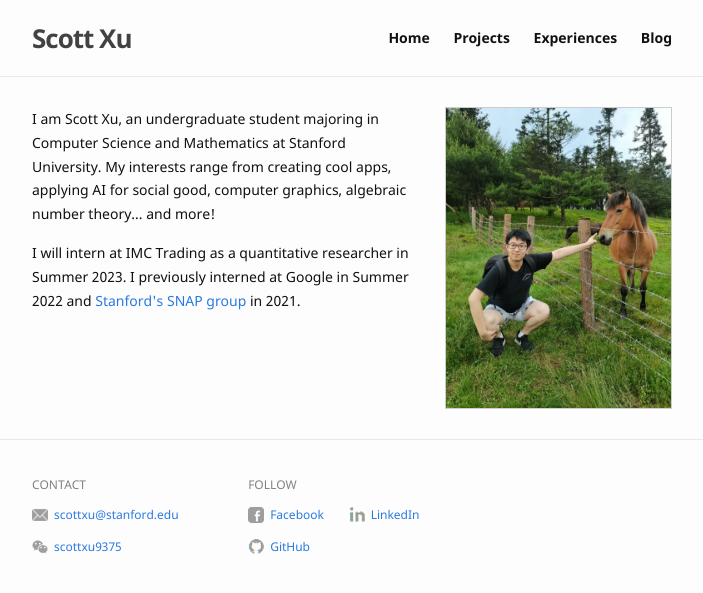
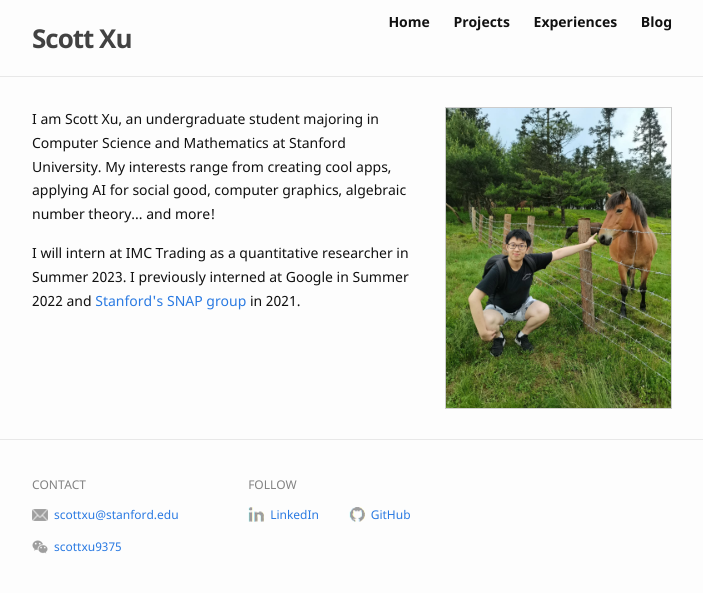
Before and after one commit to zichuan-scott-xu/personal_website, a Jekyll site: the page built from index.md, in a window 1280 px wide. Shown: the top 593 px of the page, without its empty margins (288-991 px from the left). Built offline with Jekyll 4.4.1, drawn with Linux system fonts in a browser that asks for light colours.

Commit message:
font loading and fix social networks

```diff
--- a/_config.yml
+++ b/_config.yml
@@ -29,8 +29,6 @@ footer:
       value: scottxu9375
       link: "#"
   follow:
-    - name: Facebook
-      link: http://facebook.com/scottxu0520
     - name: LinkedIn
       link: http://linkedin.com/in/zichuanscottxu
     - name: GitHub
--- a/_includes/wechat-widget.html
+++ b/_includes/wechat-widget.html
@@ -11,6 +11,6 @@
       Find me on WeChat with the ID <strong>{{ wechat_username }}</strong>, or scan my QR code:
     </p>
 
-    <img src="{{ "/assets/img/wechat-qr-code.png" | absolute_url }}" alt="QR code" id="qr-code" />
+    <img src="{{ "/assets/img/wechat-qr-code.jpeg" | absolute_url }}" alt="QR code" id="qr-code" />
   </div>
 {% endif %}
--- a/_layouts/home.html
+++ b/_layouts/home.html
@@ -1,3 +1,6 @@
+<link rel="preload" href="/assets/fonts/Noto-Sans-700/Noto-Sans-700.woff2" as="font" type="font/woff2" crossorigin ></link>
+<link rel="preload" href="/assets/fonts/Noto-Sans-regular/Noto-Sans-regular.woff2" as="font" type="font/woff2" crossorigin ></link>
+
 <!DOCTYPE html>
 <html>
   {% include head.html %}
```
Also changed, not shown: assets/img/wechat-qr-code.jpeg (added), assets/img/wechat-qr-code.png (deleted), assets/img/wechat-qr-code@2x.png (deleted), 11 other files.
